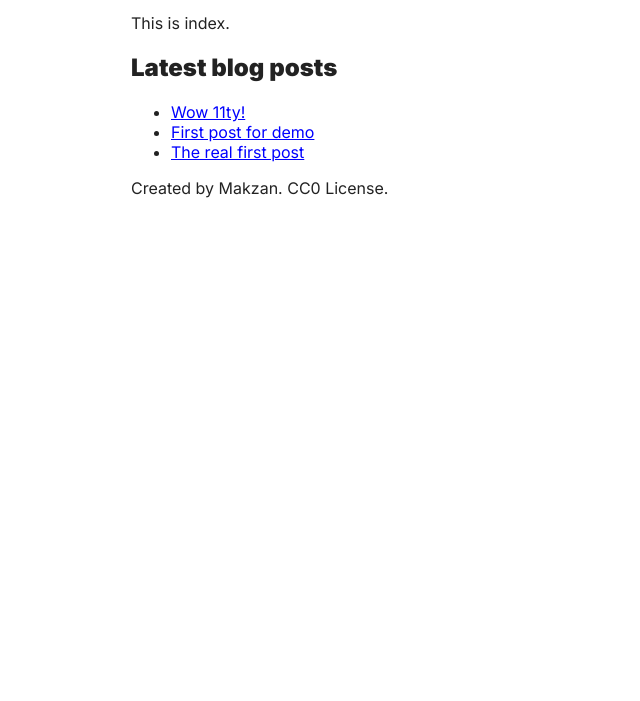
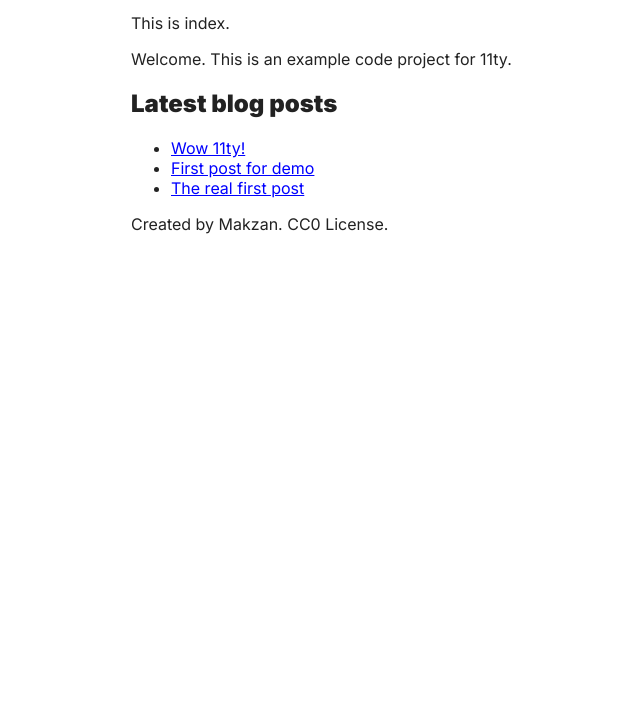
Before and after one commit to makzan/demo-20200516, an Eleventy site: page index.html in a window 1280 px wide. Shown: the part 99-800 px from the top of the page, without its empty margins (159-799 px from the left). Built offline with nearby package versions, Linux system fonts and the light colour scheme; Eleventy itself is replaced by a stand-in of ours; files that its build step writes are made by us from their sources; a script that the page names is missing.

Commit message:
Update index.html

```diff
--- a/index.html
+++ b/index.html
@@ -2,6 +2,8 @@
 layout: layout.html
 ---
 <p>This is index.</p>
+
+<p>Welcome. This is an example code project for 11ty.</p>
 
 <h2>Latest blog posts</h2>
 <ul>
```
